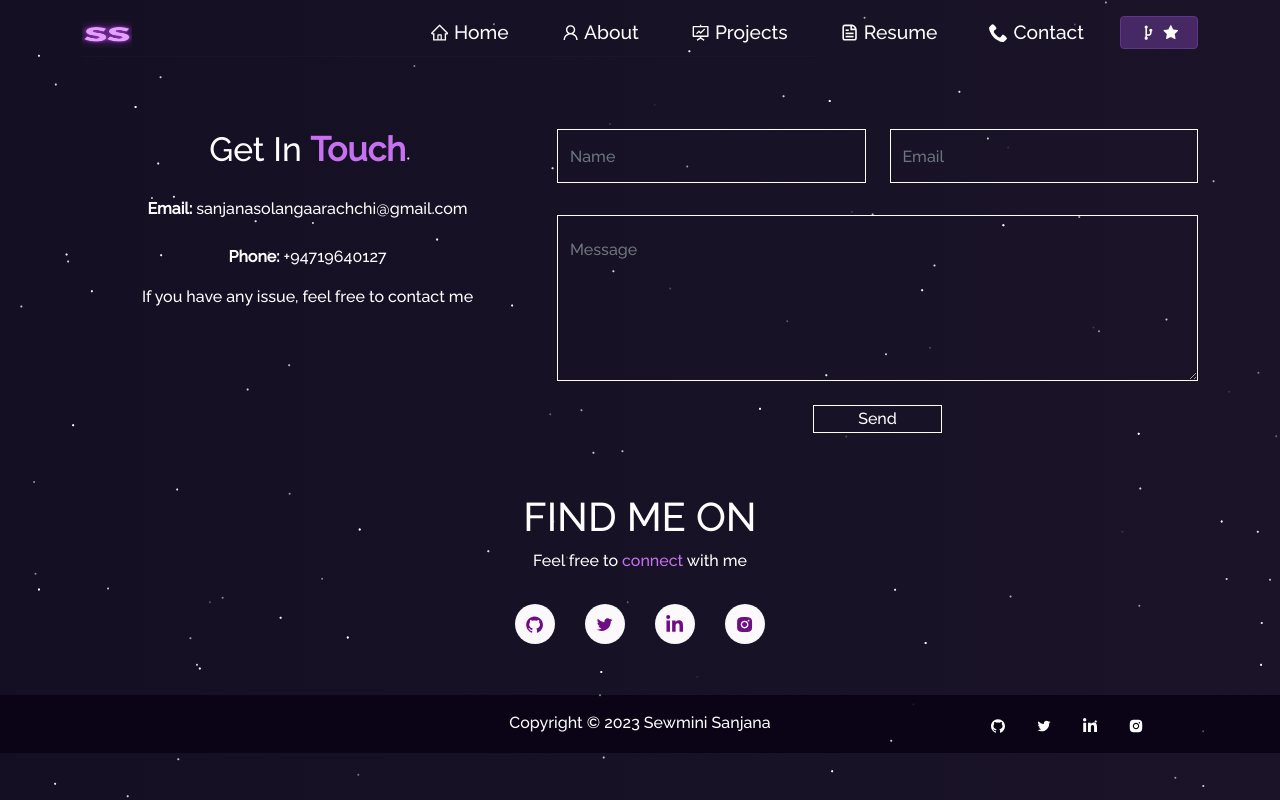
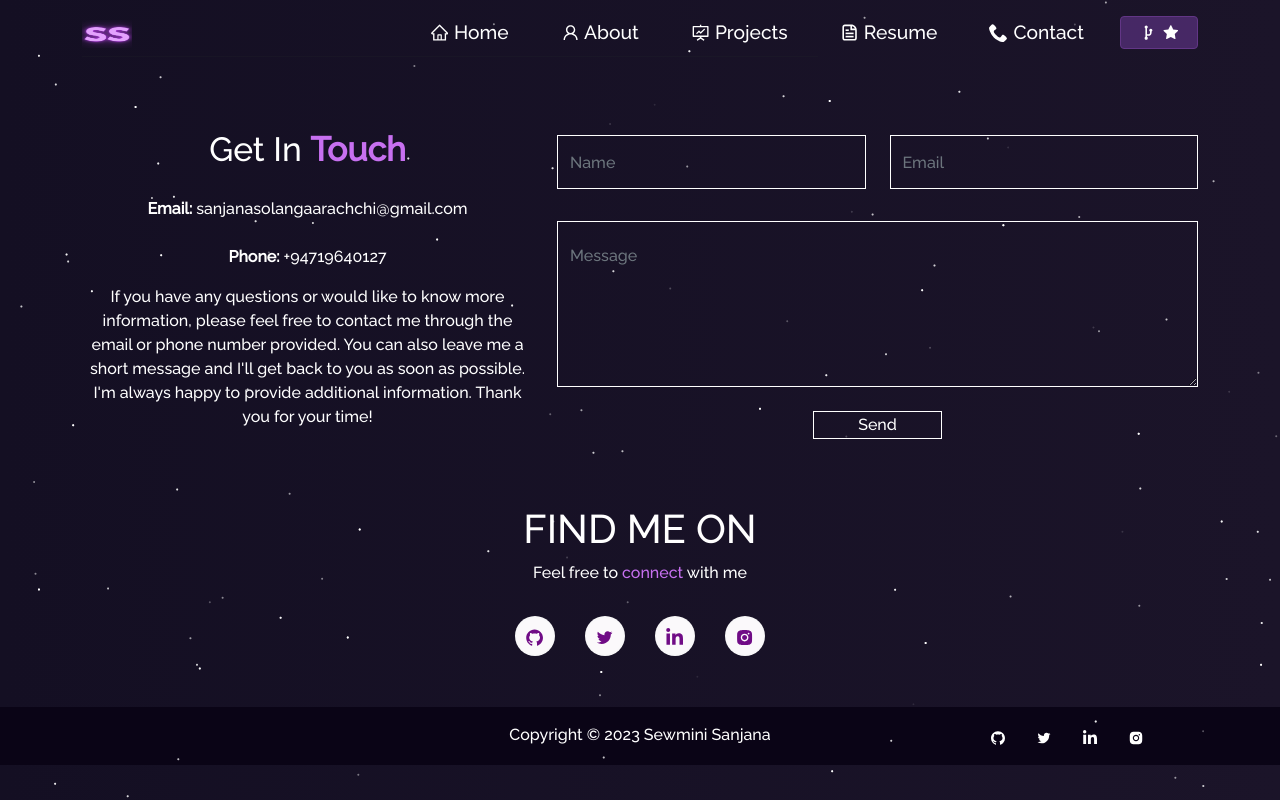
Before and after one commit to SANJANASOLANGA/WebPortfolio, a React (Create React App) app: page /contact in a window 1280 px wide. Built offline with nearby package versions, Linux system fonts and the light colour scheme.

Commit message:
Added new description

```diff
--- a/src/components/content_option.js
+++ b/src/components/content_option.js
@@ -6,7 +6,7 @@ const meta = {
 const contactConfig = {
     YOUR_EMAIL: "sanjanasolangaarachchi@gmail.com",
     YOUR_FONE: "+94719640127",
-    description: "If you have any issue, feel free to contact me ",
+    description: "If you have any questions or would like to know more information, please feel free to contact me through the email or phone number provided. You can also leave me a short message and I'll get back to you as soon as possible. I'm always happy to provide additional information. Thank you for your time!",
     YOUR_SERVICE_ID: "service_hy8mzwp",
     YOUR_TEMPLATE_ID: "template_34n18yu",
     YOUR_USER_ID: "ydXDVQqTmDpo1RhPB",
```
